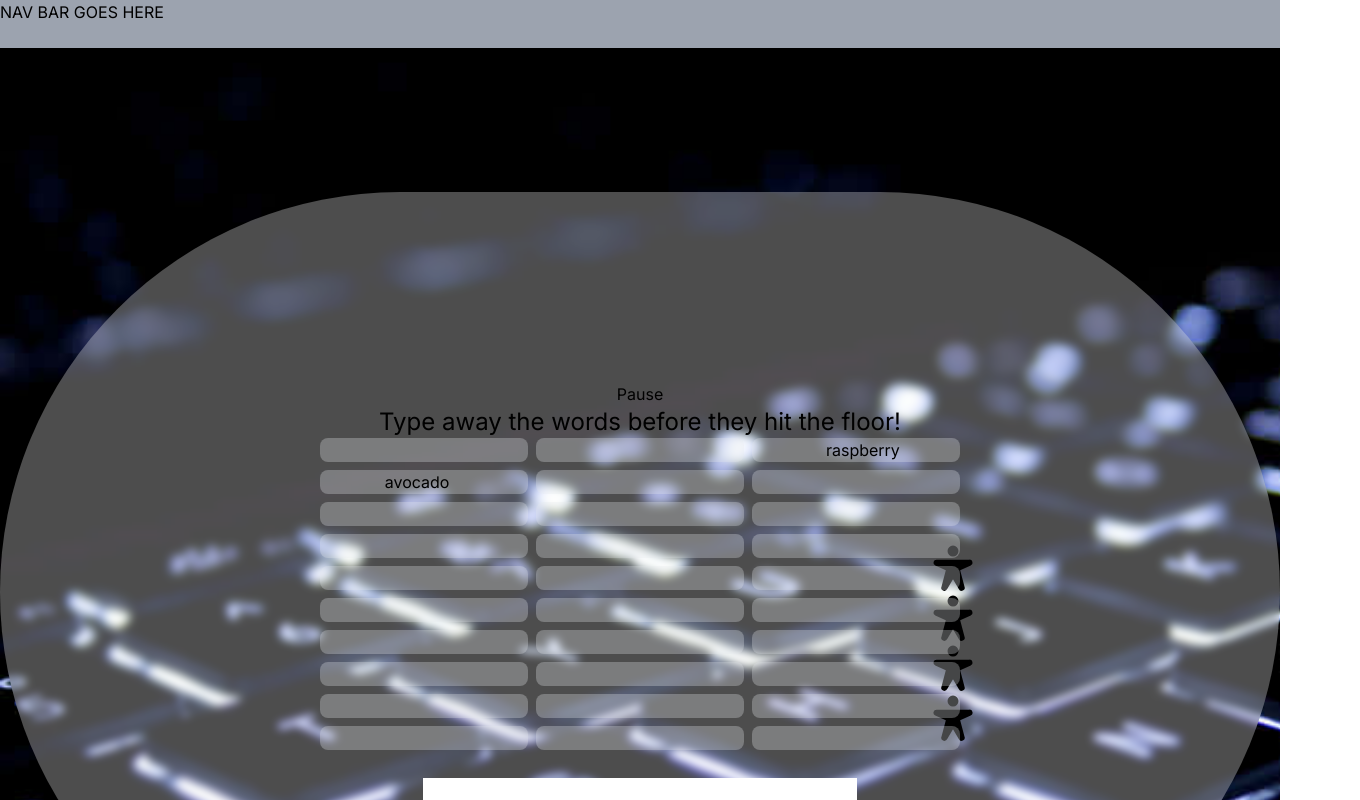
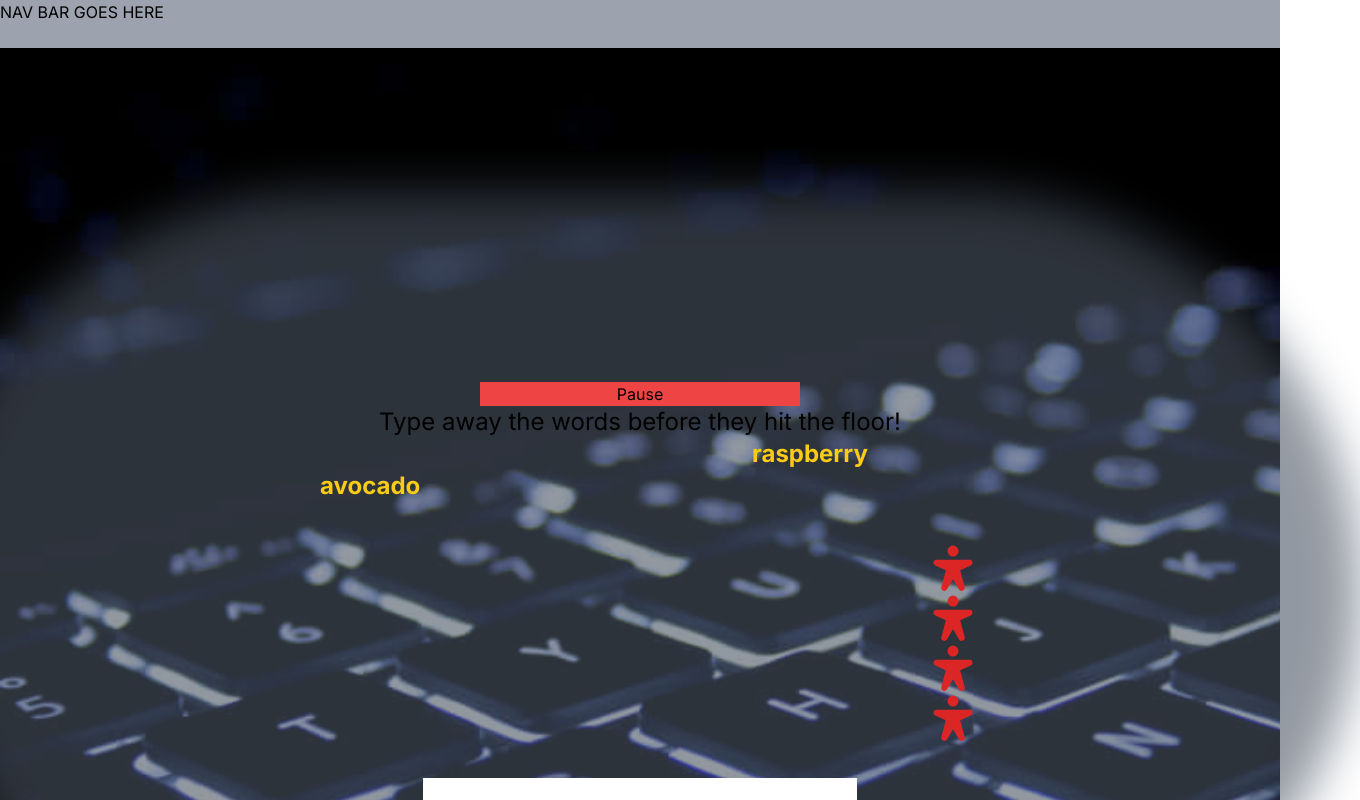
Before and after one commit to cisdell/type_better_v2, a Next.js app: page / in a window 1280 px wide. Shown: the top 800 px of the page, 1360 px wide, since content can reach past the window. Built offline with nearby package versions, Linux system fonts and the light colour scheme.

Commit message:
brand new stylings

```diff
--- a/components/game_off/level1_modal.tsx
+++ b/components/game_off/level1_modal.tsx
@@ -6,7 +6,7 @@ type ModalType = {
 
 export default function LevelOneModal({ setModalOn, setPaused }: ModalType) {
   return (
-    <div className="absolute inset-0 flex flex-col items-center justify-center bg-gray-800 text-white ml-[20%] mr-[20%] mt-[5%] mb-[5%] rounded-3xl">
+    <div className="absolute inset-0 flex flex-col items-center justify-center bg-gray-800 text-white ml-[20%] mr-[20%] mt-[5%] mb-[5%] rounded-3xl z-20">
       <h2>
         Level 1 Cleared! <br />
         Advancing to level 2. Words will come down every .8 seconds!!
--- a/components/game_on/battery_bar.tsx
+++ b/components/game_on/battery_bar.tsx
@@ -3,7 +3,7 @@ import { PiPersonArmsSpreadFill } from "react-icons/pi";
 
 export default function BatteryBar() {
   return (
-    <div className="justify-end">
+    <div className="justify-end text-red-600">
       <PiPersonArmsSpreadFill size={50} />
     </div>
   );
--- a/components/game_on/gaming_board.tsx
+++ b/components/game_on/gaming_board.tsx
@@ -137,14 +137,16 @@ const GameBoard: React.FC<{}> = () => {
 
   //jsx components
   return (
-    <div className="w-[90rem] h-[50rem] border-solid m-auto border-white flex flex-col justify-center items-center backdrop-blur-sm bg-white/30 rounded-full mix-blend-normal relative">
+    <div className="w-[90rem] h-[50rem] border-solid m-auto border-white flex flex-col justify-center items-center">
+      {/* backdrop-blur-md bg-gray-600 opacity-85 rounded-full */}
       <BatteryContainer life={life} />
-      <button onClick={pauseButton}>Pause</button>
+      <button className="z-10 w-80 bg-red-500" onClick={pauseButton}>
+        Pause
+      </button>
       {/* <button onClick={generateWord}>Generate Word</button> */}
-      <h1 className="text-center text-2xl">
+      <h1 className="text-center text-2xl z-10">
         Type away the words before they hit the floor!
       </h1>
-
       <div className="relative grid grid-cols-3 grid-rows-10 gap-2 w-[40rem] justify-center">
         {grid_pos.map(({ row, col }, index) => (
           <GridPlaceholder row={row} col={col} key={index} />
@@ -164,8 +166,7 @@ const GameBoard: React.FC<{}> = () => {
           />
         ))}
       </div>
-
-      <form className="ml-auto mr-auto mt-7" onSubmit={submitTry}>
+      <form className="ml-auto mr-auto mt-7 z-10" onSubmit={submitTry}>
         <input
           required
           type="text"
--- a/components/game_on/grid_placeholder.tsx
+++ b/components/game_on/grid_placeholder.tsx
@@ -3,7 +3,8 @@ import { WordColType } from "@/util/types";
 
 export default function GridPlaceholder({ row, col }: WordColType) {
   return (
-    <div className="col-span-0.5 bg-gray-200 opacity-30 rounded-lg">
+    // <div className="col-span-0.5 bg-gray-200 opacity-30 rounded-lg">
+    <div className="">
       <br />
     </div>
   );
--- a/components/game_on/word.tsx
+++ b/components/game_on/word.tsx
@@ -43,7 +43,7 @@ export default function Word({
     <>
       {!expired(row) && (
         <div
-          className={`absolute row-start-${row} col-start-${col} translate-x-full`}
+          className={`absolute row-start-${row} col-start-${col} z-10 text-2xl font-bold text-yellow-400 translate-x-${row}`}
         >
           {word}
         </div>
--- a/components/gaming_body.tsx
+++ b/components/gaming_body.tsx
@@ -8,7 +8,9 @@ import GamingGrid from "./game_on/gaming_board";
 
 export default function GamingBody() {
   return (
-    <div className="h-[68rem] bg-gray-600 flex bg-[url('/images/keyboard-background.jpg')] bg-cover">
+    <div className="h-[68rem] bg-gray-600 flex bg-[url('/images/keyboard-background.jpg')] bg-cover flex items-center justify-center relative">
+      {/* <div className="absolute inset-0 bg-black opacity-50"></div> */}
+      <div className="absolute w-[90rem] h-[50rem] bg-gray-600 opacity-60 rounded-full blur-xl -z-1"></div>
       <GamingGrid />
     </div>
   );
--- a/tailwind.config.ts
+++ b/tailwind.config.ts
@@ -12,6 +12,9 @@ const config: Config = {
         "gradient-radial": "radial-gradient(var(--tw-gradient-stops))",
         "gradient-conic":
           "conic-gradient(from 180deg at 50% 50%, var(--tw-gradient-stops))",
+      },
+      filter: { // add filter property
+        'blur-edge': 'blur(10px)', // add custom blur-edge utility
       },
     },
   },
```
